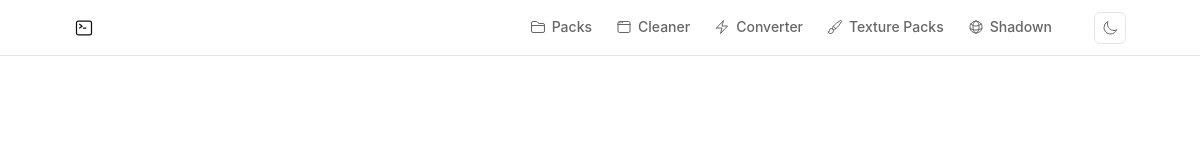
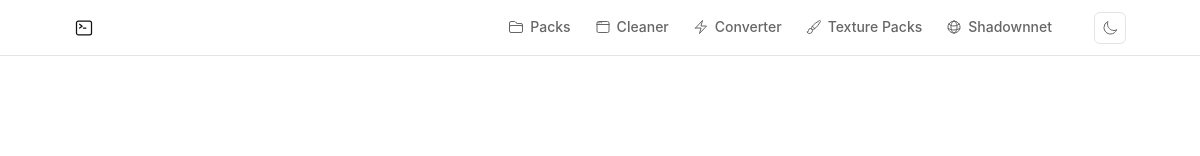
Before and after one commit to pxdns/heliumahh, an Electron app: page index.html in a window 1200 px wide. Shown: the top 156 px of the page. Drawn offline with Linux system fonts and the light colour scheme.

Commit message:
Fix shadownnet URL

```diff
--- a/index.html
+++ b/index.html
@@ -40,11 +40,11 @@
                     </svg>
                     Texture Packs
                 </a>
-                <a href="https://pxdns.github.io/shadown" class="nav-link" data-external="true">
+                <a href="https://pxdns.github.io/shadownnet" class="nav-link" data-external="true">
                     <svg xmlns="http://www.w3.org/2000/svg" fill="none" viewBox="0 0 24 24" stroke-width="1.5" stroke="currentColor">
                         <path stroke-linecap="round" stroke-linejoin="round" d="M12 21a9.004 9.004 0 0 0 8.716-6.747M12 21a9.004 9.004 0 0 1-8.716-6.747M12 21c2.485 0 4.5-4.03 4.5-9S14.485 3 12 3m0 18c-2.485 0-4.5-4.03-4.5-9S9.515 3 12 3m0 0a8.997 8.997 0 0 1 7.843 4.582M12 3a8.997 8.997 0 0 0-7.843 4.582m15.686 0A11.953 11.953 0 0 1 12 10.5c-2.998 0-5.74-1.1-7.843-2.918m15.686 0A8.959 8.959 0 0 1 21 12c0 .778-.099 1.533-.284 2.253m0 0A17.919 17.919 0 0 1 12 16.5c-3.162 0-6.133-.815-8.716-2.247m0 0A9.015 9.015 0 0 1 3 12c0-1.605.42-3.113 1.157-4.418" />
                     </svg>
-                    Shadown
+                    Shadownnet
                 </a>
             </div>
             <button id="backBtn" class="back-btn" style="display: none;" title="Back (⌥B)">
```
